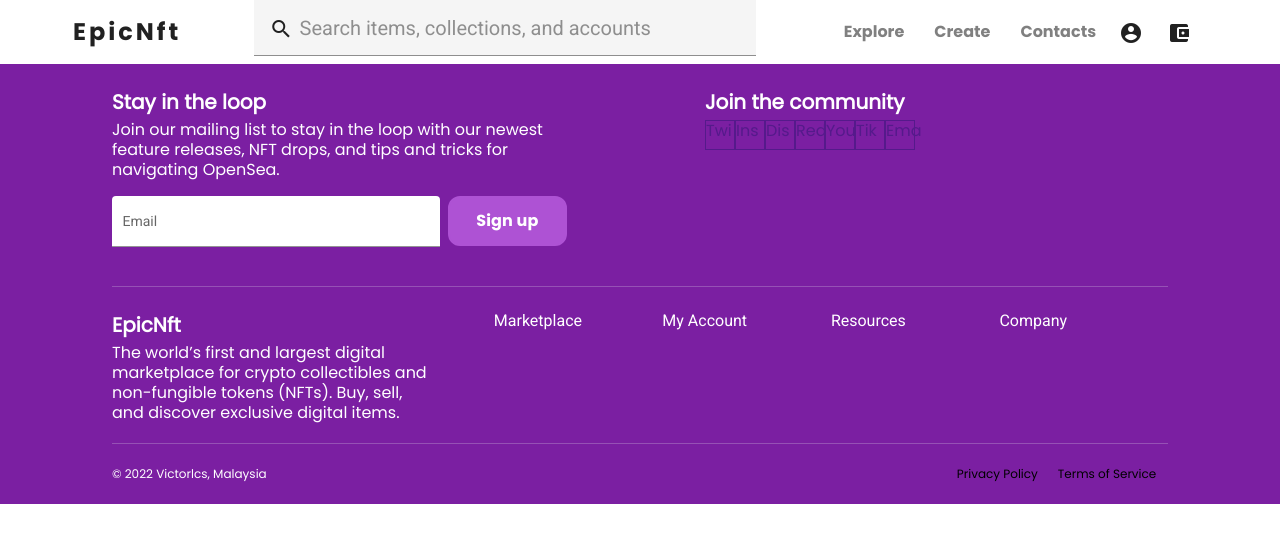
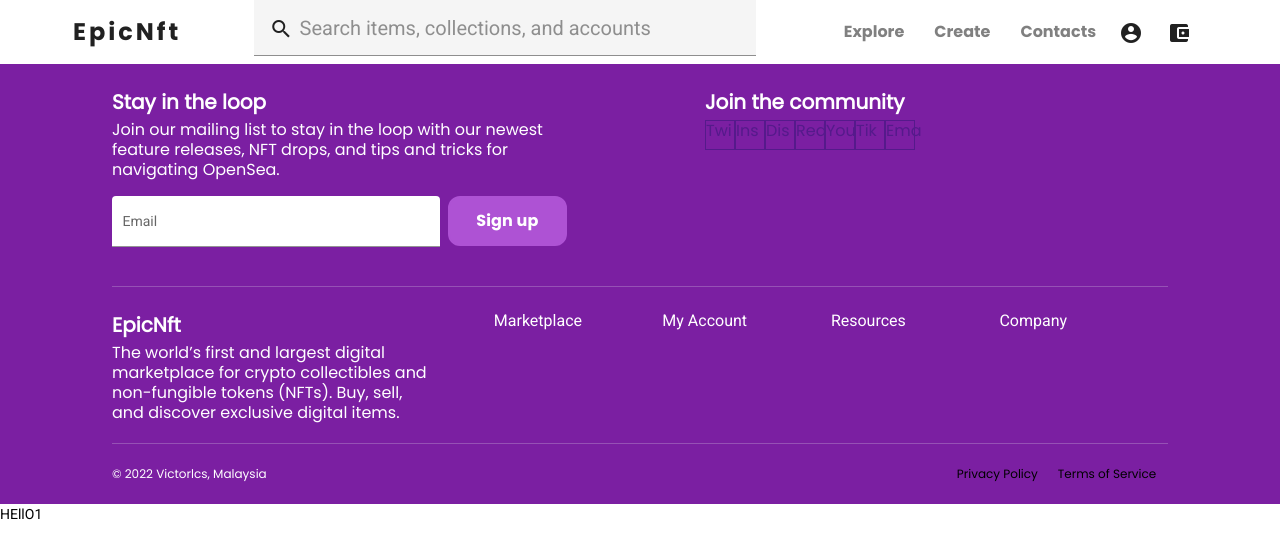
Before and after one commit to victorlcs/nft-market, an Angular app: page / in a window 1280 px wide. Shown: the top 558 px of the page. Built offline with nearby package versions, Linux system fonts and the light colour scheme.

Commit message:
Update app.component.html

```diff
--- a/src/app/app.component.html
+++ b/src/app/app.component.html
@@ -1,3 +1,4 @@
 <app-header></app-header>
 <router-outlet></router-outlet>
 <app-footer style="width: 100vw;"></app-footer>
+<div>HEllO1</div>
```
